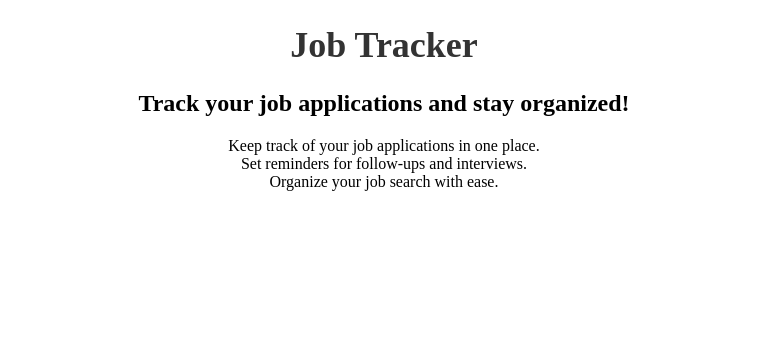
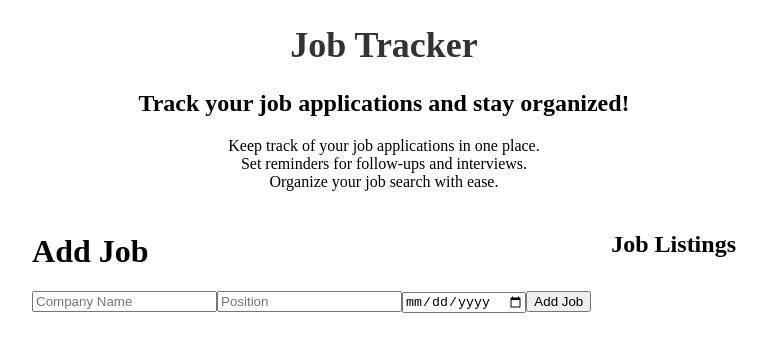
Before and after one commit to AureateProgrammer/Job-Tracker, a React (Vite) app: page / in a window 1280 px wide. Shown: the top 352 px of the page, without its empty margins (256-1023 px from the left). Built offline with nearby package versions, Linux system fonts and the light colour scheme.

Commit message:
Add JobBox component for job entry and listing functionality

```diff
--- a/src/App.css
+++ b/src/App.css
@@ -13,3 +13,18 @@
     padding: 0;
 
 }
+
+.jobbox {
+    display: flex;
+    flex-wrap: wrap;
+    justify-content: center;
+    gap: 20px;
+    margin-top: 20px;
+}
+
+.jobbox p {
+    text-align: center;
+    font-size: 18px;
+    color: #666;
+
+}
--- a/src/App.jsx
+++ b/src/App.jsx
@@ -1,6 +1,7 @@
 import { useState } from 'react'
 import './App.css'
 import JobName from './Component/JobName'
+import { JobBox } from './Component/JobBox'
 
 
 function App() {
@@ -10,7 +11,9 @@ function App() {
     <>
     <div className="App">
       <JobName />
+      <JobBox />
     </div>
+
     </>
   )
 }
--- /dev/null
+++ b/src/Component/JobBox.tsx
@@ -0,0 +1,44 @@
+import React from "react";
+
+type Job = {
+  companyName: string;
+  position: string;
+  applicationDate: string;
+};
+
+export function JobBox() {
+  const [formData, setFormData] = React.useState<Job>({
+    companyName: "",
+    position: "",
+    applicationDate: ""
+  });
+
+  const [jobs, setJobs] = React.useState<Job[]>([]);
+  const [submit, setSubmit] = React.useState<boolean>(false);
+
+  return (
+    <div className="jobbox">
+      <form>
+        <h1>Add Job</h1>
+        <input type="text" placeholder="Company Name" />
+        <input type="text" placeholder="Position" />
+        <input type="date" placeholder="Application Date" />
+        <button>Add Job</button>
+      </form>
+
+
+      <div className="display">
+        <h2>Job Listings</h2>
+        <ul className="ul1">
+          {jobs.map((job: Job, index: number) => (
+            <li key={index} className="jobname">
+              <p>{job.companyName}</p>
+              <p>{job.position}</p>
+              <p>{job.applicationDate}</p>
+            </li>
+          ))}
+        </ul>
+      </div>
+    </div>
+  )
+}
```
Also changed, not shown: src/Component/JobBoxt.tsx (deleted).
